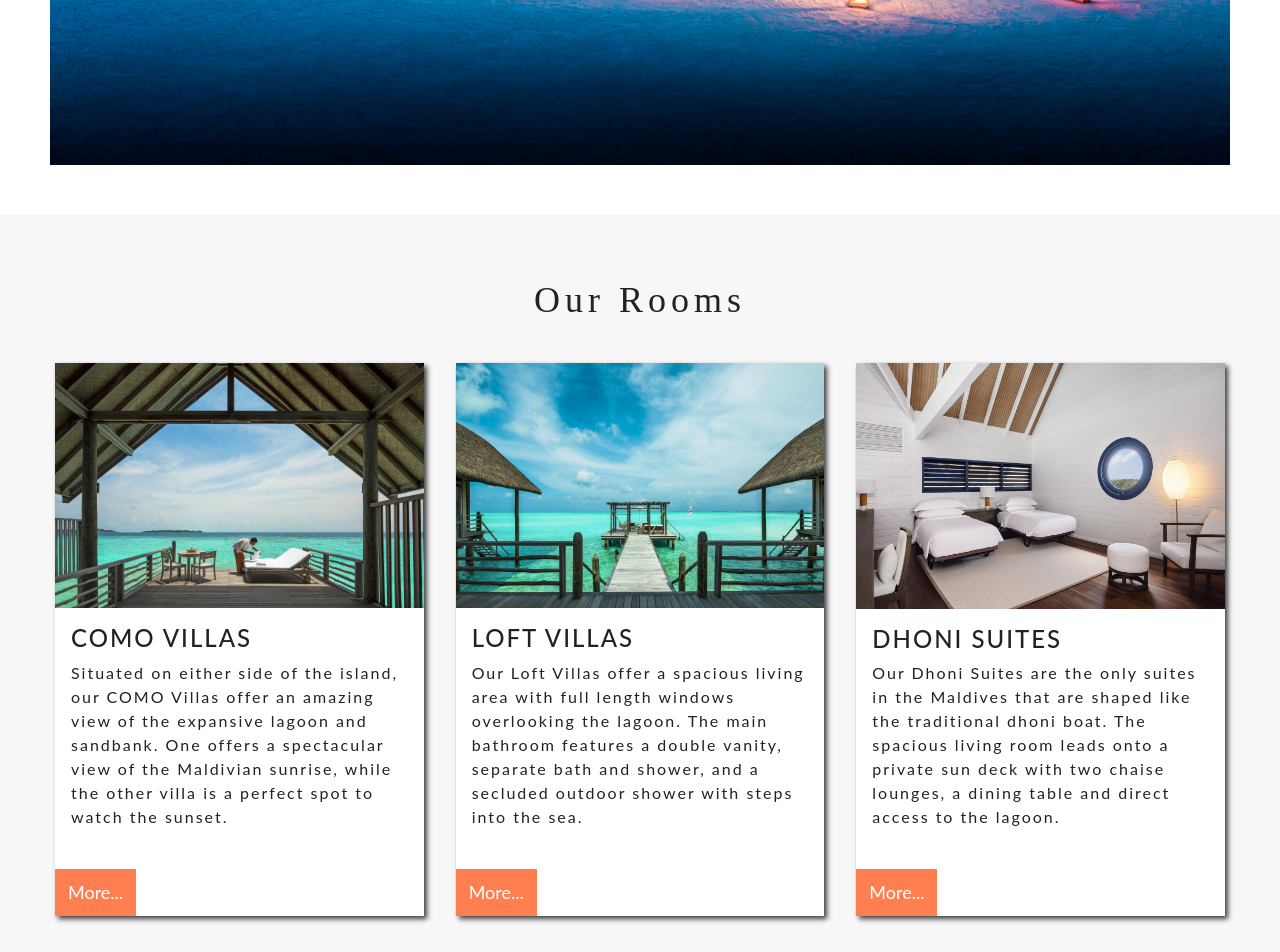
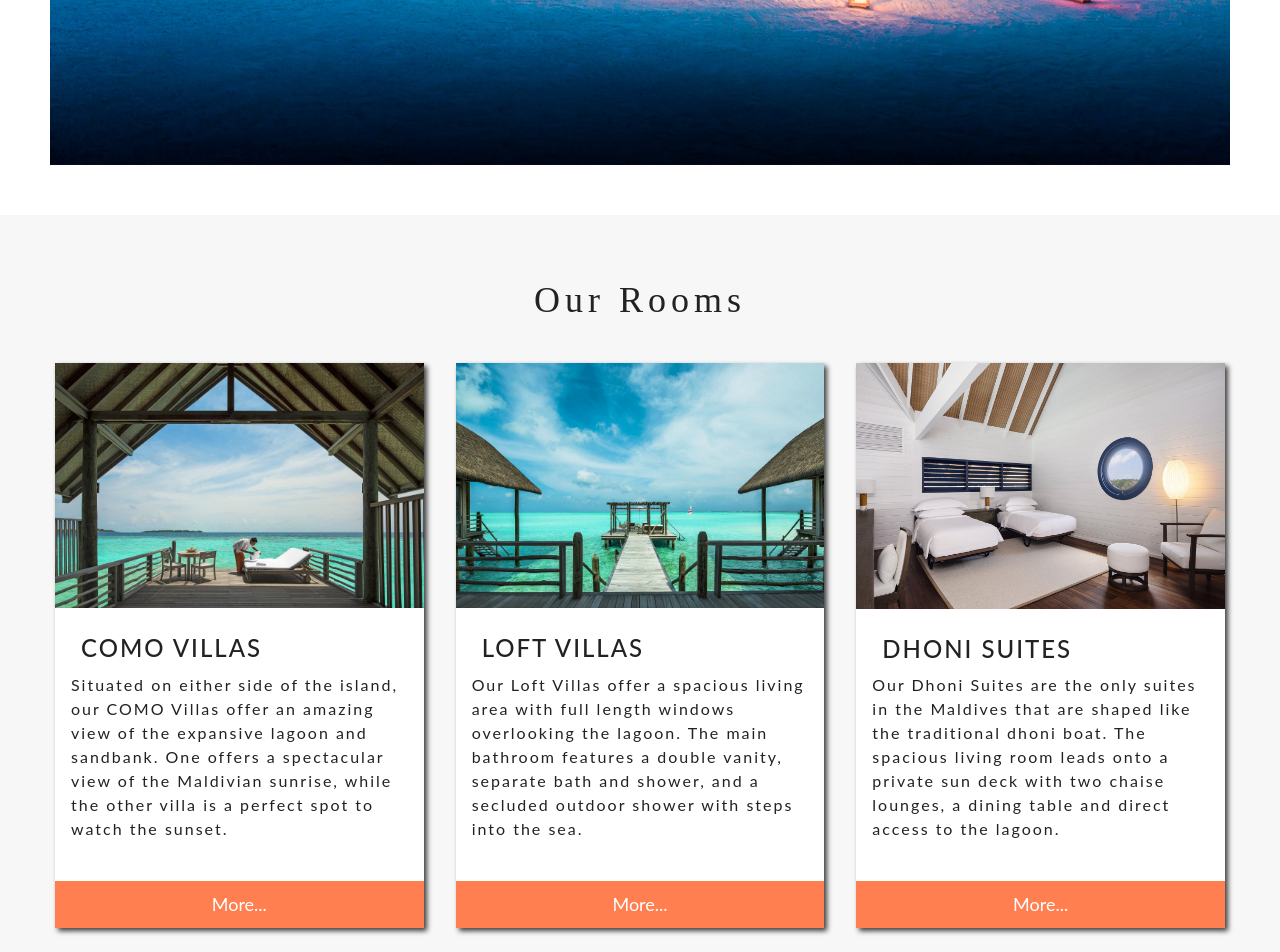
Before and after one commit to akhtarvahid/Resort, a React (Create React App) app: page / in a window 1280 px wide. Shown: the part 2039-2991 px from the top of the page. Built offline with nearby package versions, Linux system fonts and the light colour scheme.

Commit message:
button style

```diff
--- a/src/components/Rooms/Room/Room.styled.js
+++ b/src/components/Rooms/Room/Room.styled.js
@@ -45,6 +45,7 @@ export default styled(Room)`
     h4 {
       text-transform: capitalize;
       ${setLetterSpacing()};
+      margin: 10px;
     }
     p {
       ${setLetterSpacing()};
--- a/src/components/common/Buttons.js
+++ b/src/components/common/Buttons.js
@@ -16,6 +16,7 @@ export const PrimaryBtn = styled.button`
   font-size: ${setRem(18)};
   ${setFont.main};
   padding: ${setRem(17)} ${setRem(36)};
+  width: 100%;
   ${setBorder({ color: setColor.primaryColor })}
   ${setLetterSpacing(2)}
   ${setTransition({ time: "2s" })};
```
